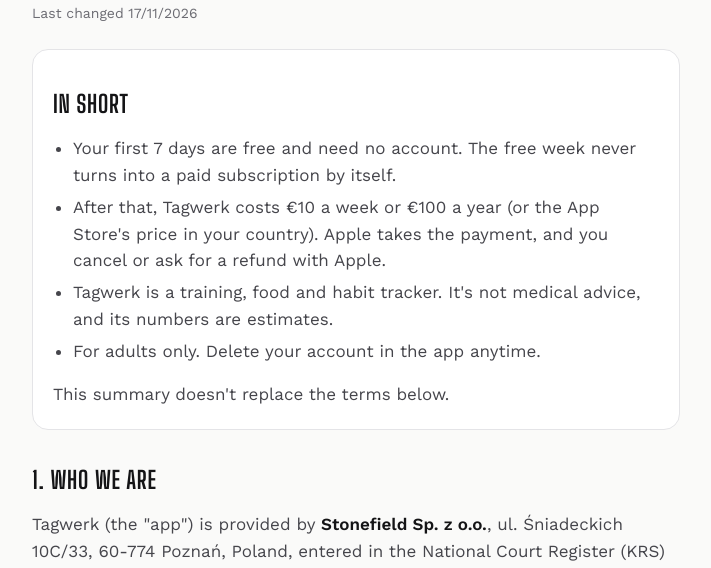
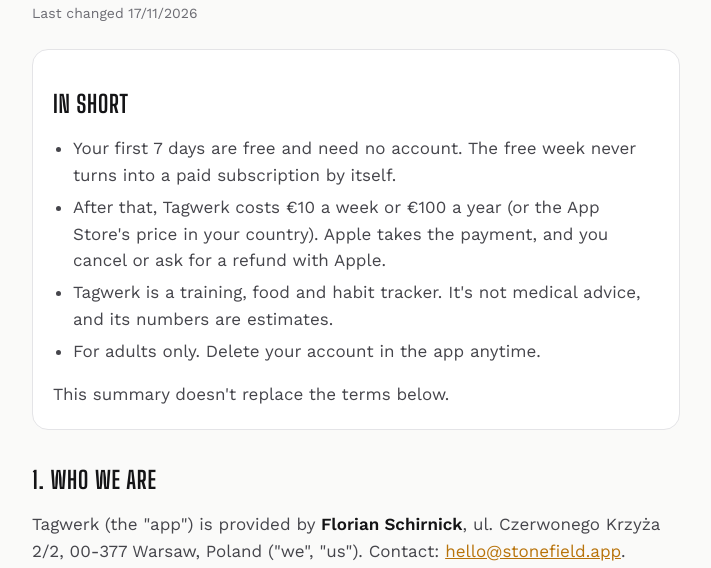
Before and after one commit to flori-san/tagwerk, a plain HTML site: page terms.html in a window 1280 px wide. Shown: the part 167-735 px from the top of the page, without its empty margins (284-995 px from the left). Drawn offline with nearby package versions, Linux system fonts and the light colour scheme.

Commit message:
Update pages

```diff
--- a/terms.html
+++ b/terms.html
@@ -30,9 +30,7 @@
 </div>
 
 <h2>1. Who we are</h2>
-<p>Tagwerk (the "app") is provided by <strong>Stonefield Sp. z o.o.</strong>, ul. Śniadeckich 10C/33, 60-774 Poznań,
-Poland, entered in the National Court Register (KRS) under number 0001277274 by the District Court Poznań – Nowe Miasto
-i Wilda in Poznań, 8th Commercial Division; NIP 7792614016, REGON 546122016; share capital PLN 5,000 ("we", "us").
+<p>Tagwerk (the "app") is provided by <strong>Florian Schirnick</strong>, ul. Czerwonego Krzyża 2/2, 00-377 Warsaw, Poland ("we", "us").
 Contact: <a href="mailto:hello@stonefield.app">hello@stonefield.app</a>.</p>
 <p>These are our terms for a service provided electronically, under the Polish Act of 18 July 2002 on Providing Services
 by Electronic Means. Apple's standard licence for App Store apps
@@ -138,7 +136,7 @@ don't agree, you can delete your account before then.</p>
 <p>Polish law applies. If you're a consumer, you keep the protection of the mandatory rules of the country you live in,
 and you can go to court there. You can save or print this page at any time.</p>
 
-<footer><a href="./">Tagwerk</a><a href="help.html">Help</a><a href="terms.html">Terms</a><a href="privacy.html">Privacy</a><p>Stonefield Sp. z o.o., ul. Śniadeckich 10C/33, 60-774 Poznań, Poland. District Court Poznań – Nowe Miasto i Wilda in Poznań, 8th Commercial Division of the National Court Register; KRS 0001277274, NIP 7792614016, REGON 546122016; share capital PLN 5,000.</p></footer>
+<footer><a href="./">Tagwerk</a><a href="help.html">Help</a><a href="terms.html">Terms</a><a href="privacy.html">Privacy</a><p>Florian Schirnick, ul. Czerwonego Krzyża 2/2, 00-377 Warsaw, Poland.</p></footer>
 </main>
 </body>
 </html>
```
Also changed, not shown: help.html (+1 -1 lines), index.html (+2 -2 lines), privacy.html (+2 -2 lines).
